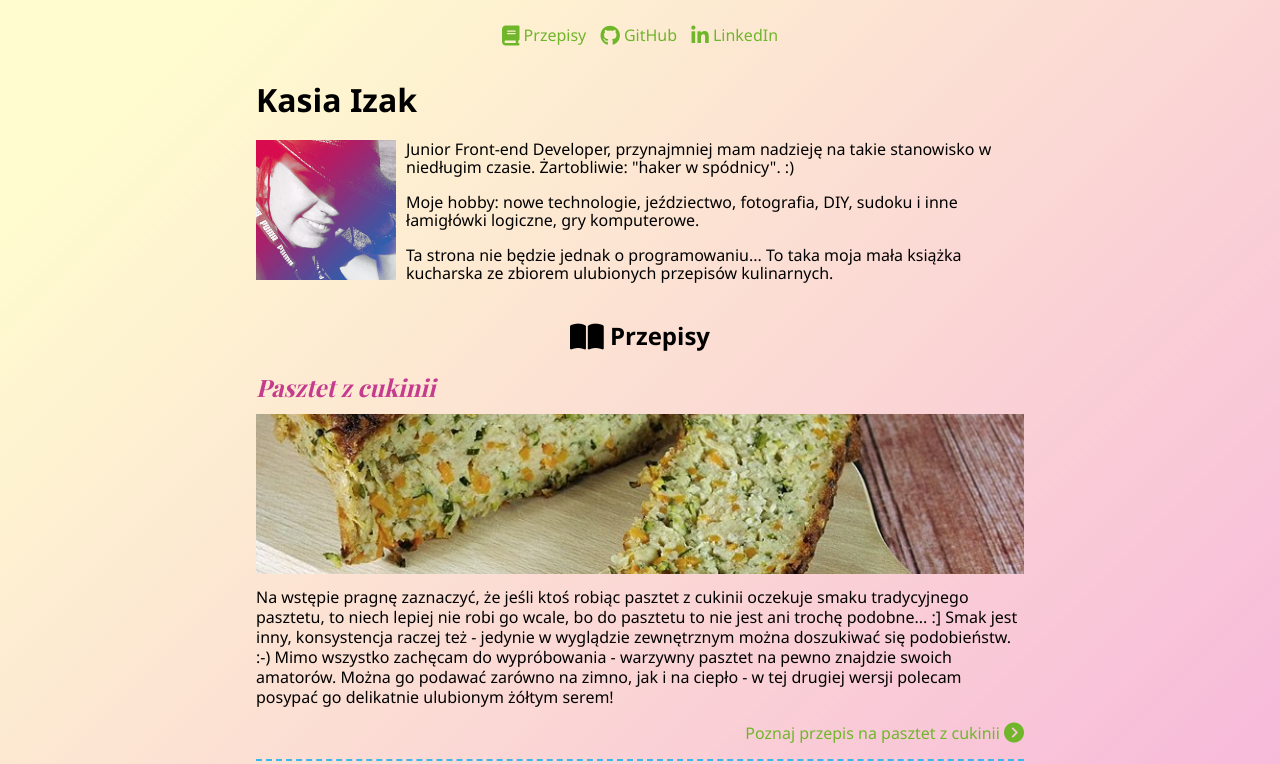
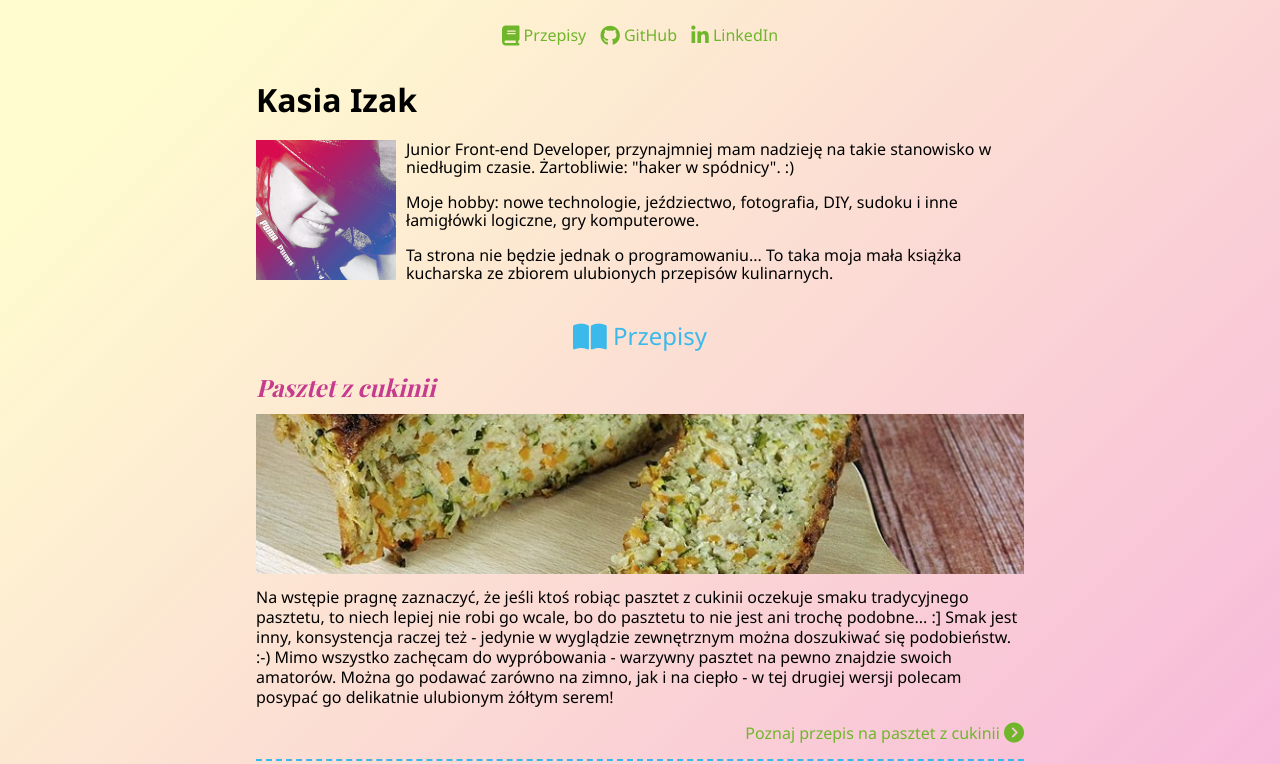
Before and after one commit to kasiaizak/cookbook, a plain HTML site: page index.html in a window 1280 px wide. Shown: the top 764 px of the page. Drawn offline with nearby package versions, Linux system fonts and the light colour scheme; a web font is replaced by a local one.

Commit message:
zmiana koloru i wagi .cookbook__header

```diff
--- a/css/style.css
+++ b/css/style.css
@@ -56,6 +56,8 @@ body {
 
 
 .cookbook__header {
+  color: #3BB9EB;
+  font-weight: normal;
   margin: 40px 0 0;
   text-align: center;
 }
```
